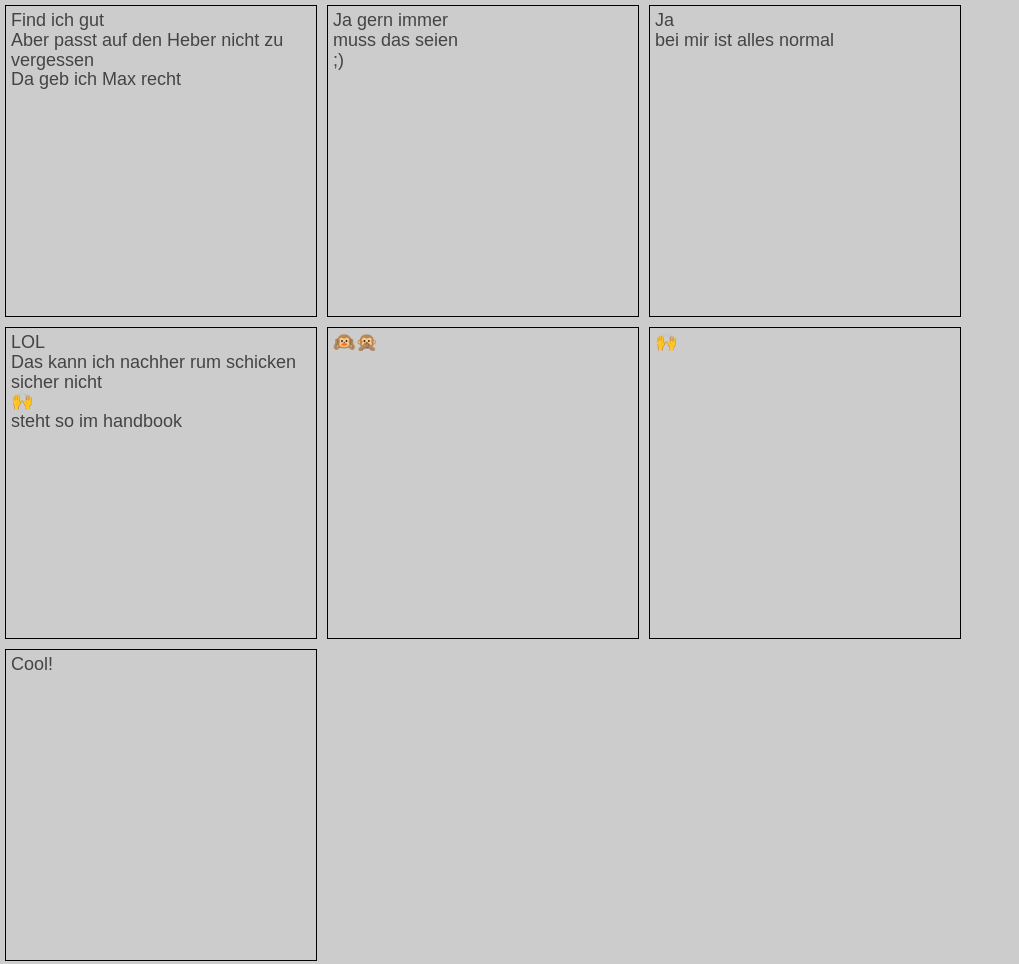
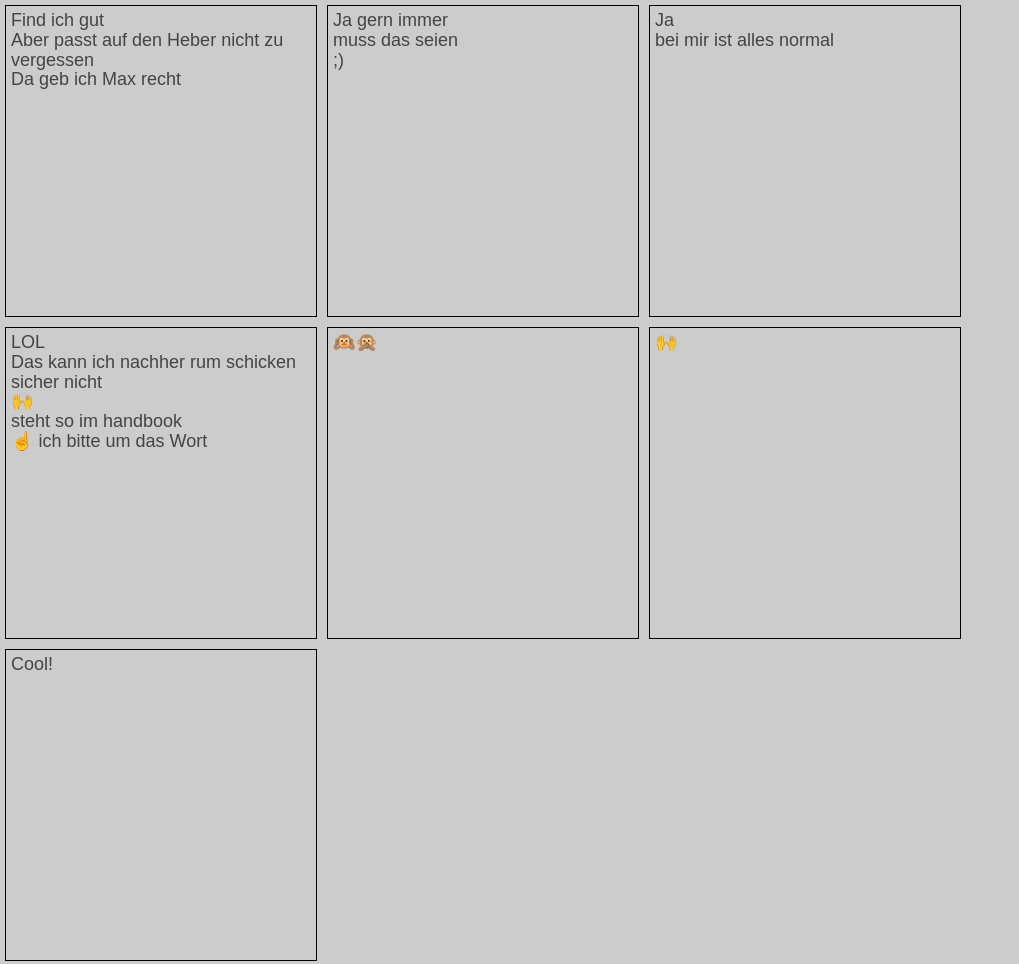
Before and after one commit to klml/gallerychat, a plain HTML site: page index.html in a window 1280 px wide. Shown: the top 964 px of the page, without its empty margins (0-1019 px from the left). Drawn offline with Linux system fonts and the light colour scheme.

Commit message:
ich bitte um das Wort

```diff
--- a/index.html
+++ b/index.html
@@ -29,6 +29,7 @@
         <p>sicher nicht</p>
         <p>🙌</p>
         <p>steht so im handbook</p>
+        <p>☝ ich  bitte um das Wort</p>
     </div>
     <div class="bud" id="4" >
         <p>🙉🙊</p>
```
